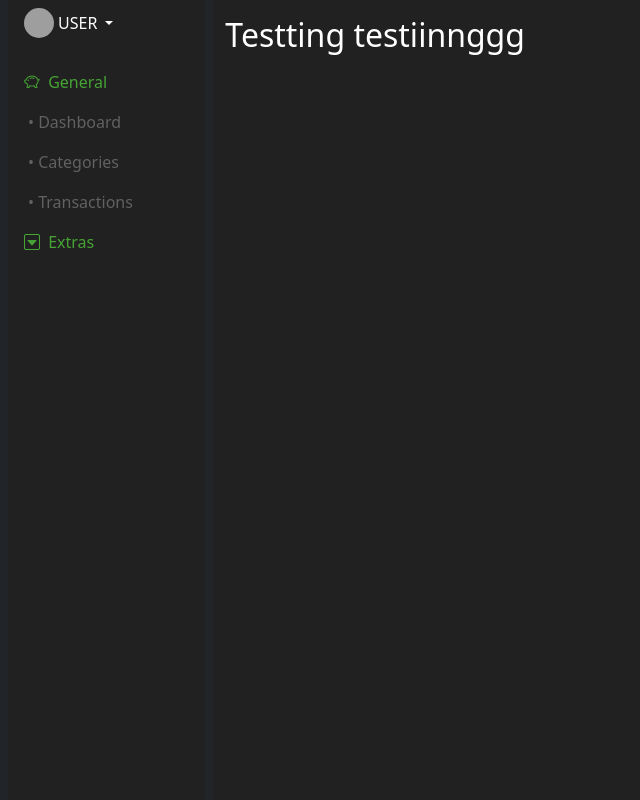
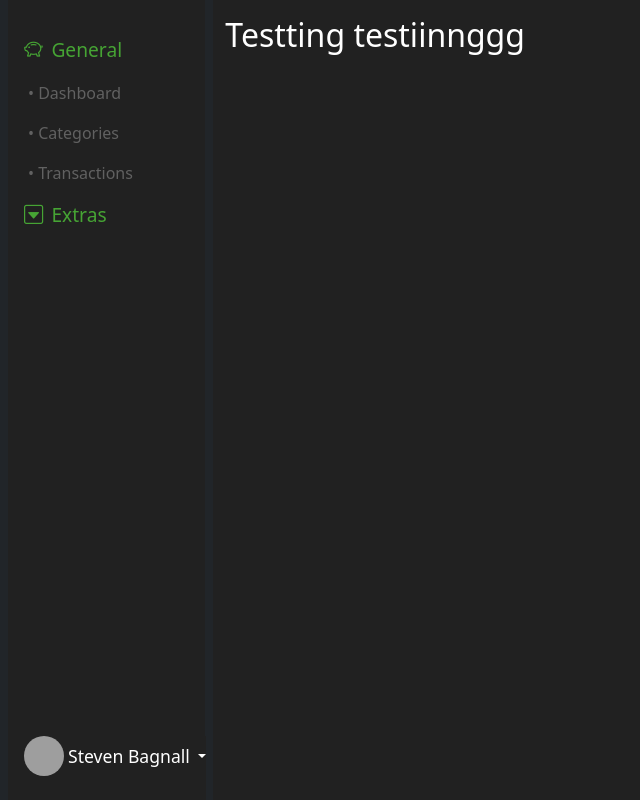
Before and after one commit to expenses-Stee-Rashee/expenses-tracker, a Flask app: page / in a window 1280 px wide. Shown: the whole page, without its empty margins (0-640 px from the left). Run offline with Flask 2, Linux system fonts and the light colour scheme; some libraries are stand-ins or nearby versions; grey boxes are pictures that could not be loaded.

Commit message:
minor changes to text

```diff
--- a/static/css/main.css
+++ b/static/css/main.css
@@ -5,14 +5,26 @@
 
 i {
   color: #46a434;
+  font-size: 1.2em;
 }
 
 /* Classes */
 /* sidebar drop down menu */
 .ms-1.d-none.d-sm-inline {
+  font-size: 1.2em;
   color: #46a434;
 }
 /* side bar bullet points */
 .d-none.d-sm-inline.bp {
+  font-size: 1em;
   color: #616161;
 }
+
+/* USER Dropdown */
+.d-none.d-sm-inline.mx-1 {
+  font-size: 1.1em;
+}
+
+#menu {
+  margin-top: 20px;
+}
--- a/templates/base.html
+++ b/templates/base.html
@@ -30,35 +30,6 @@
           <div
             class="d-flex flex-column align-items-center align-items-sm-start px-3 pt-2 text-white min-vh-100"
           >
-            <!-- USER LOGIN -->
-            <div class="dropdown pb-4">
-              <a
-                href="#"
-                class="d-flex align-items-center text-white text-decoration-none dropdown-toggle"
-                id="dropdownUser1"
-                data-bs-toggle="dropdown"
-                aria-expanded="false"
-              >
-                <img
-                  src="https://avatars.githubusercontent.com/u/120394444?s=400&u=a7d8f9601b149ee20fa41553210a3bc4a482413d&v=4"
-                  alt="hugenerd"
-                  width="30"
-                  height="30"
-                  class="rounded-circle"
-                />
-                <span class="d-none d-sm-inline mx-1">USER</span>
-              </a>
-              <ul class="dropdown-menu dropdown-menu-dark text-small shadow">
-                <!-- <li><a class="dropdown-item" href="#">New project...</a></li>
-                <li><a class="dropdown-item" href="#">Settings</a></li>
-                <li>
-                  <hr class="dropdown-divider" />
-                </li> -->
-                <li><a class="dropdown-item" href="#">Sign out</a></li>
-              </ul>
-            </div>
-            <!-- USER LOGIN -->
-
             <ul
               class="nav nav-pills flex-column mb-sm-auto mb-0 align-items-center align-items-sm-start"
               id="menu"
@@ -123,6 +94,34 @@
               </li>
             </ul>
             <hr />
+            <!-- USER LOGIN -->
+            <div class="dropdown pb-4">
+              <a
+                href="#"
+                class="d-flex align-items-center text-white text-decoration-none dropdown-toggle"
+                id="dropdownUser1"
+                data-bs-toggle="dropdown"
+                aria-expanded="false"
+              >
+                <img
+                  src="https://avatars.githubusercontent.com/u/120394444?s=400&u=a7d8f9601b149ee20fa41553210a3bc4a482413d&v=4"
+                  alt="hugenerd"
+                  width="40"
+                  height="40"
+                  class="rounded-circle"
+                />
+                <span class="d-none d-sm-inline mx-1">Steven Bagnall</span>
+              </a>
+              <ul class="dropdown-menu dropdown-menu-dark text-small shadow">
+                <!-- <li><a class="dropdown-item" href="#">New project...</a></li>
+                              <li><a class="dropdown-item" href="#">Settings</a></li>
+                              <li>
+                                <hr class="dropdown-divider" />
+                              </li> -->
+                <li><a class="dropdown-item" href="#">Sign out</a></li>
+              </ul>
+            </div>
+            <!-- USER LOGIN -->
           </div>
         </div>
         <div class="col py-3">
```
